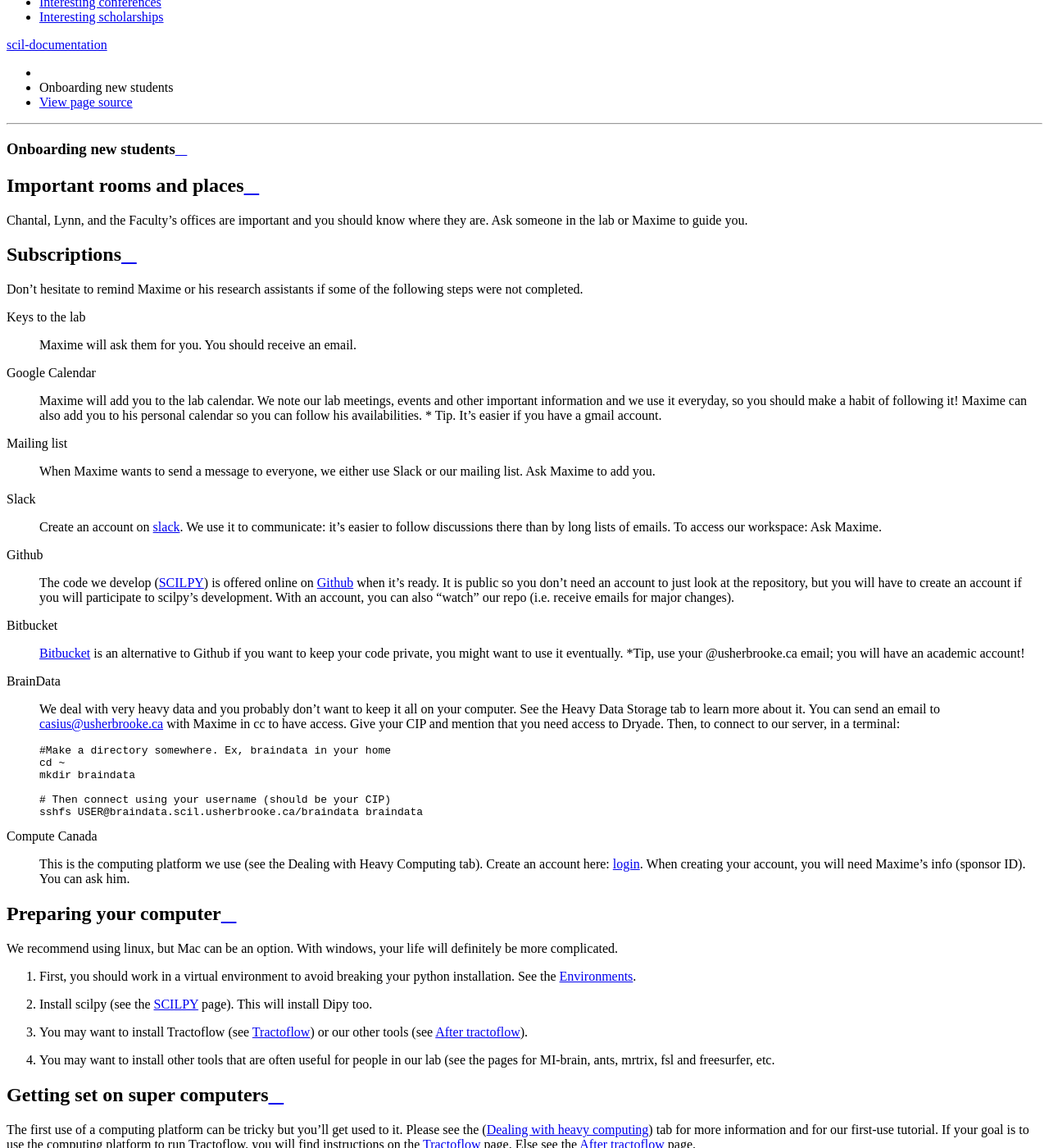
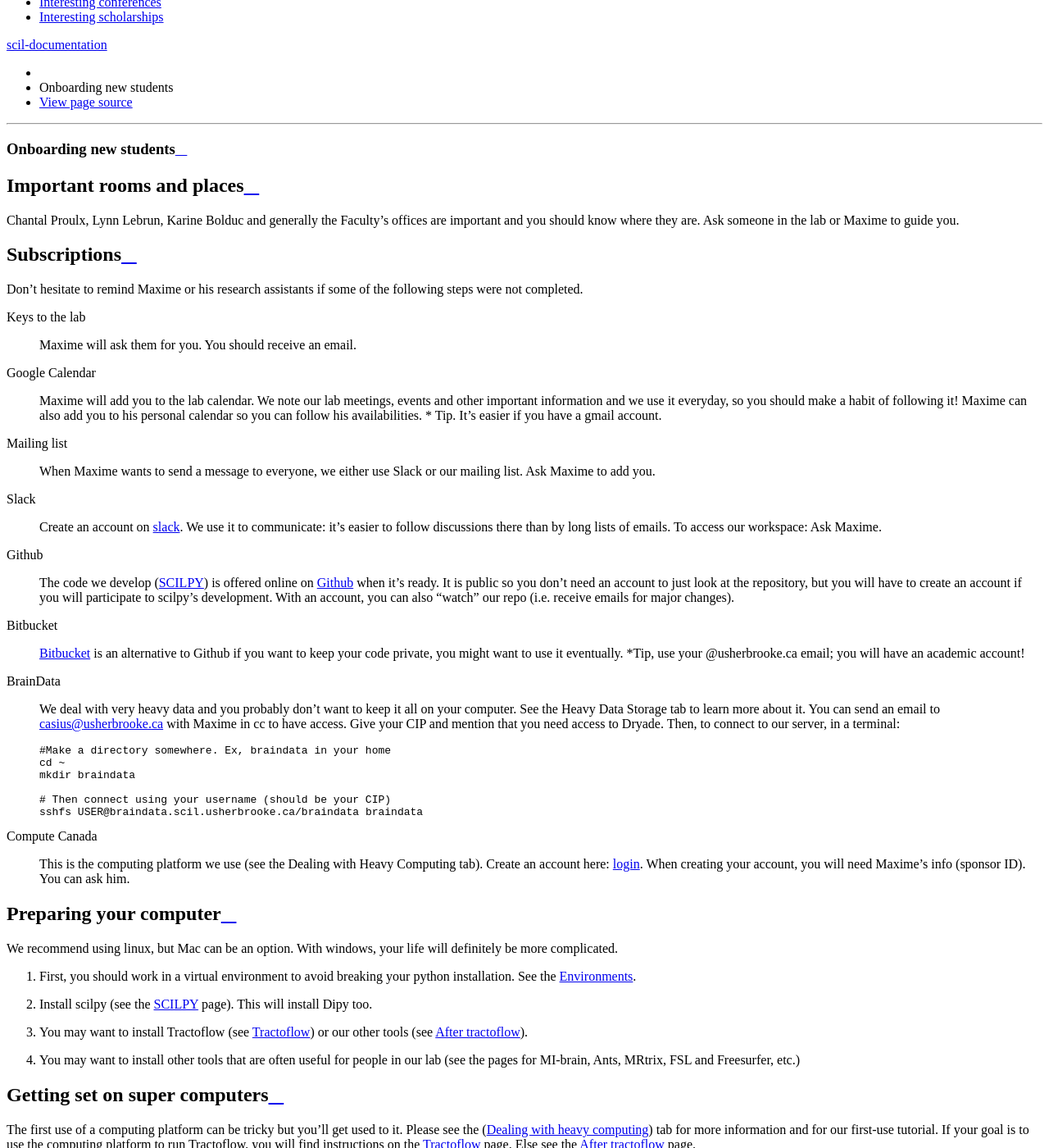
Before and after one commit to scilus/scil-documentation, a Sphinx documentation site: the page built from source/arriving/welcome.rst, in a window 1280 px wide and 1400 px high, scrolled down 731 px. Shown: the whole window at 82% size. Built offline with Sphinx 7.4.7 and the Read the Docs theme 2.0.0, drawn with Linux system fonts in a browser that asks for light colours.

Commit message:
Fixed names

```diff
--- a/source/arriving/welcome.rst
+++ b/source/arriving/welcome.rst
@@ -5,7 +5,7 @@
 
 Important rooms and places
 """"""""""""""""""""""""""
-Chantal, Lynn, and the Faculty’s offices are important and you should know where they are. Ask someone in the lab or Maxime to guide you.
+Chantal Proulx, Lynn Lebrun, Karine Bolduc and generally the Faculty’s offices are important and you should know where they are. Ask someone in the lab or Maxime to guide you.
 
 Subscriptions
 """""""""""""
@@ -56,7 +56,7 @@
 
 3. You may want to install Tractoflow (see :ref:`ref_tractoflow`) or our other tools (see :ref:`ref_other_pipelines`).
 
-4. You may want to install other tools that are often useful for people in our lab (see the pages for MI-brain, ants, mrtrix, fsl and freesurfer, etc.
+4. You may want to install other tools that are often useful for people in our lab (see the pages for MI-brain, Ants, MRtrix, FSL and Freesurfer, etc.)
 
 Getting set on super computers
 """"""""""""""""""""""""""""""
```
